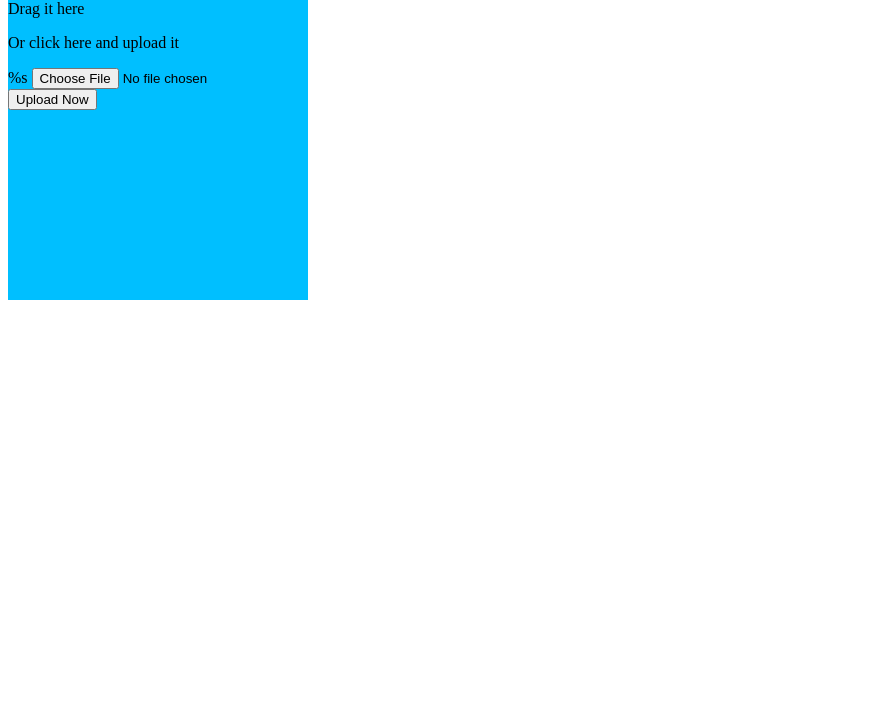
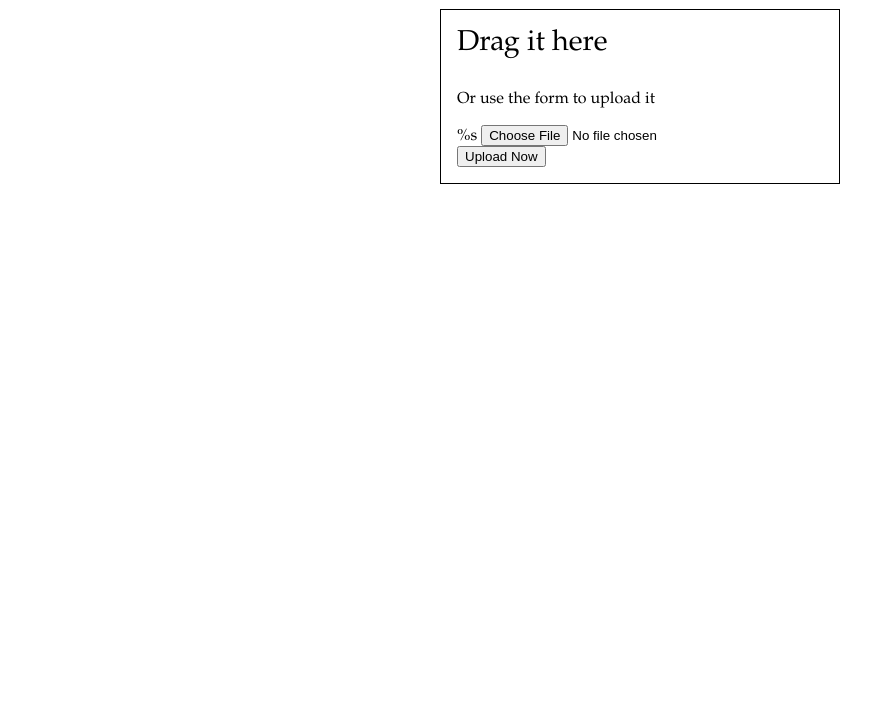
Before and after one commit to EdwardIII/imgor, a plain HTML site: page resources/index.html in a window 1280 px wide. Shown: the part 80-800 px from the top of the page, without its empty margins (0-895 px from the left). Drawn offline with Linux system fonts and the light colour scheme.

Commit message:
Added nicer CSS, added upload notifications

```diff
--- a/resources/index.html
+++ b/resources/index.html
@@ -8,17 +8,25 @@
   </head>
   <body>
 
+    <div class="container">
+
       <h1>Upload your image</h1>
 
-    <form method="post" enctype="multipart/form-data" class="upload-area">
-      <p>Drag it here</p>
+      <form method="post" enctype="multipart/form-data" class="upload-area interact-box">
+        <p class="leader">Drag it here</p>
 
-      <p>Or click here and upload it</p>
+        <p>Or use the form to upload it</p>
         <!-- csrf token hidden field -->
         %s
         <input name="file" type="file">
         <input type="submit" value="Upload Now">
       </form>
 
+      <div class="notifications-area interact-box hide">
+        <small><a href="#" class="clear-contents">clear</a></small>
+        <div class="notifications-content"></div>
+      </div>
+    </div>
+
   </body>
 </html>
--- a/resources/public/css/main.css
+++ b/resources/public/css/main.css
@@ -1,9 +1,52 @@
+* {
+  box-sizing: border-box;
+}
+
+body {
+  font-family: "Linux Libertine", Palatino, "Palatino Linotype", "Book Antiqua", Georgia, "Times New Roman", serif
+}
+
+.interact-box {
+  margin-bottom: 1em;
+  padding: 1em;
+  width: 100%;
+}
+
 .upload-area {
-  background: deepskyblue;
-  width: 300px;
-  height: 300px;
+  border: 1px solid #000;
+}
+
+.leader {
+  font-size: 1.8em;
+  margin-top: 0;
+}
+
+.notifications-area {
 }
 
 .highlight {
-  background: hotpink;
+  background: #efefef;
 }
+
+.clear-contents {
+  float: right;
+}
+
+.body {
+  display: flex;
+  align-items: center;
+}
+
+.container {
+  margin: 0 auto;
+
+  display: flex;
+  align-items: center;
+  justify-content: center;
+  flex-direction: column;
+  max-width: 400px;
+}
+
+.hide {
+  display: none;
+}
```
Also changed, not shown: resources/public/test.html (added, +24 -0 lines), 10 other files. Lines whose indentation alone changed are shown as unchanged.
